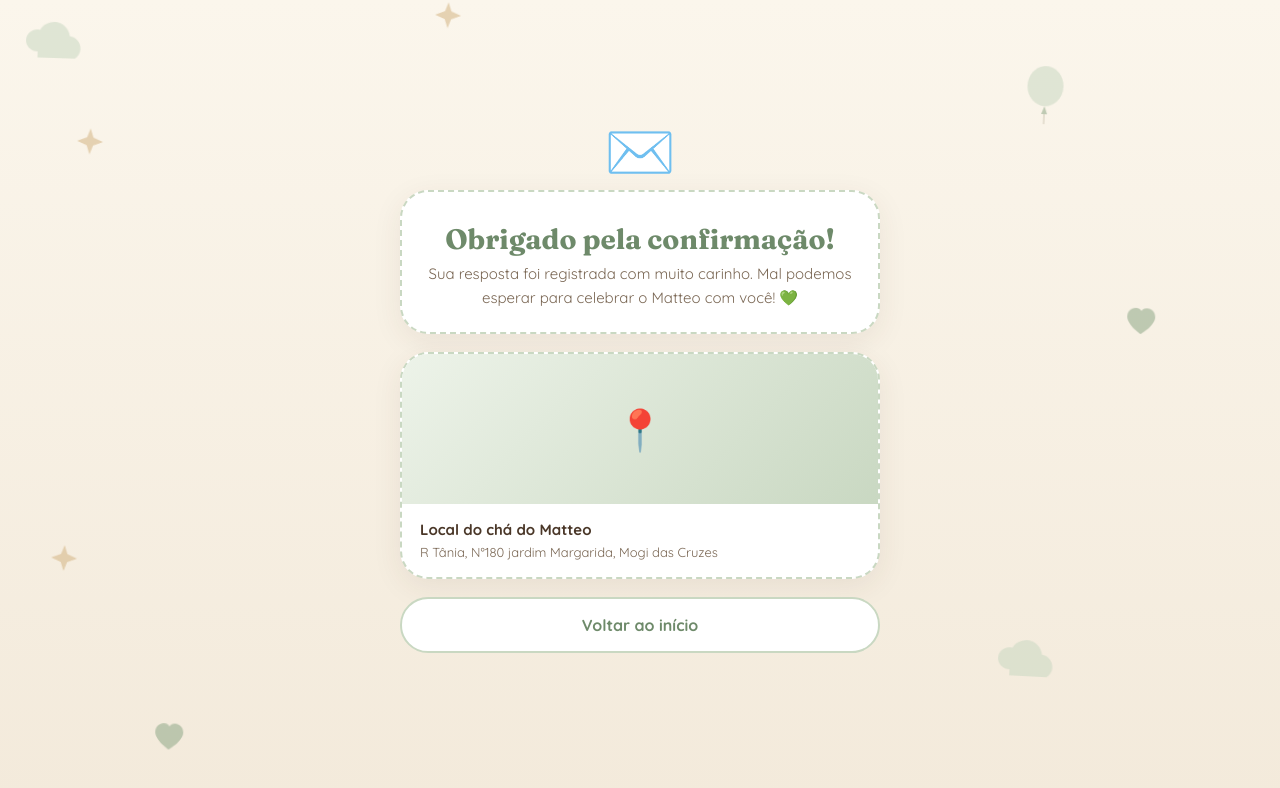
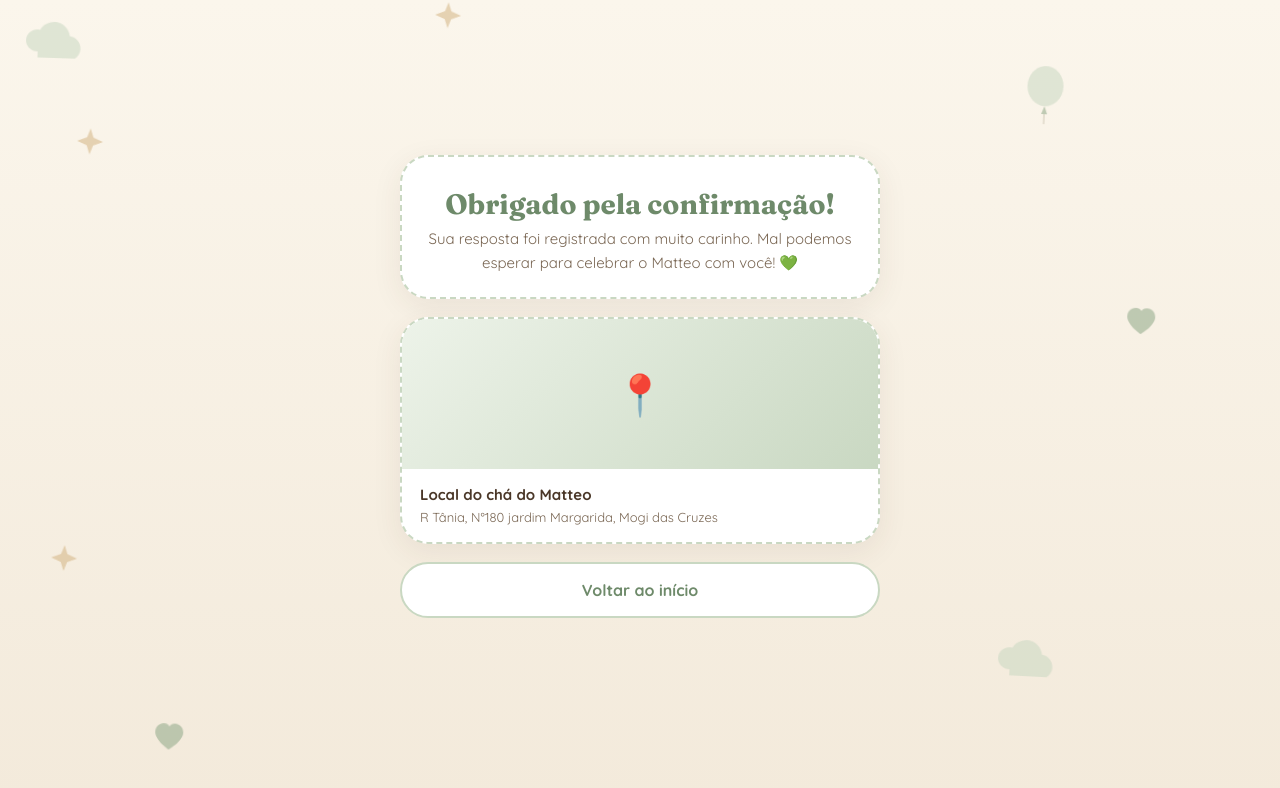
Before and after one commit to Lucaslndev/cha-matteo, a plain HTML site: page obrigado.html in a window 1280 px wide. Drawn offline with Linux system fonts and the light colour scheme.

Commit message:
tirando o icone de envelope

```diff
--- a/obrigado.html
+++ b/obrigado.html
@@ -14,7 +14,6 @@
 
 <div class="page center-page">
   <div style="width:100%;">
-    <div class="envelope">✉️</div>
     <div class="card thanks-card">
       <h2 class="display">Obrigado pela confirmação!</h2>
       <p id="thanksMsg">Sua resposta foi registrada com muito carinho.</p>
```
